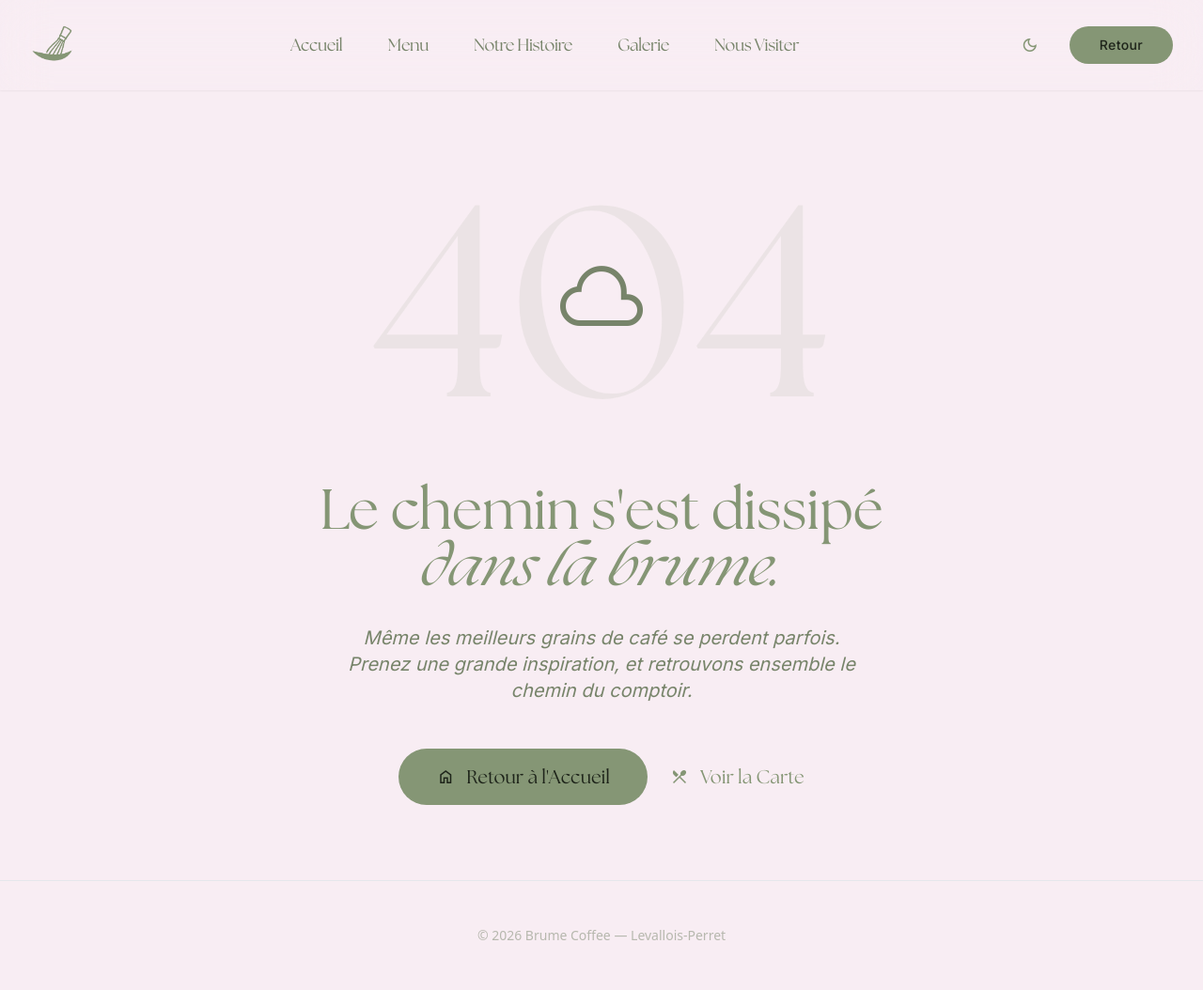
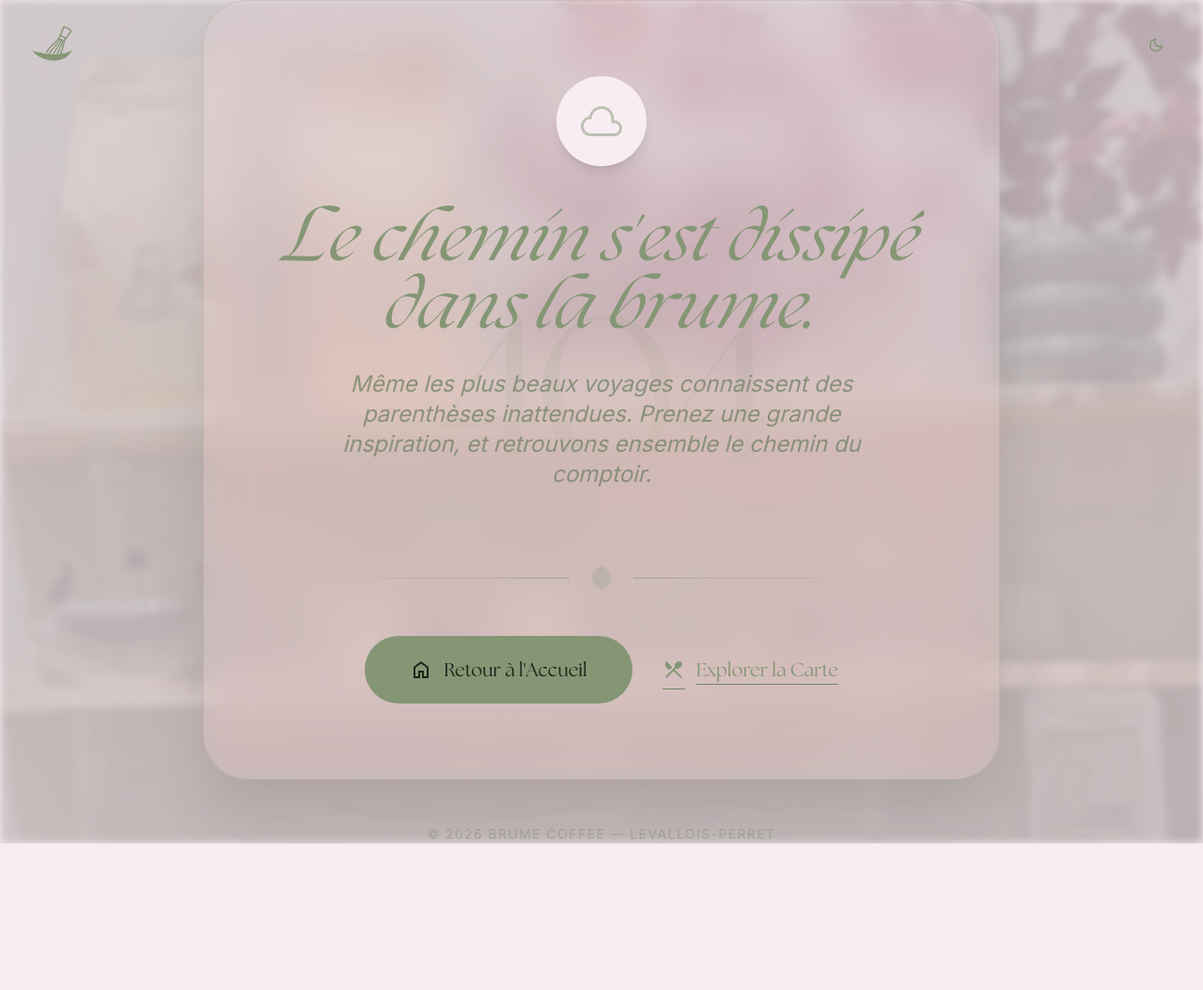
Before and after one commit to issamentacode/brume-coffee, a plain HTML site: page 404.html in a window 1280 px wide. Shown: the whole page at 94% size. After the commit the page ends 898 px from the top, so only its background shows below. Drawn offline with nearby package versions, Linux system fonts and the light colour scheme.

Commit message:
Exquisite 404 page redesign and implementation of RGB design tokens for advanced glassmorphism.

```diff
--- a/404.html
+++ b/404.html
@@ -4,8 +4,8 @@
 <head>
     <meta charset="utf-8" />
     <meta content="width=device-width, initial-scale=1.0" name="viewport" />
-    <meta name="description" content="Oups, la page que vous cherchez a disparu dans la brume. Retournez savourer l'instant présent chez Brume Coffee." />
-    <title>404 - Perdu dans la brume | Brume Coffee</title>
+    <meta name="description" content="Oups, la page que vous cherchez a disparu dans la brume. Retrouvons ensemble le chemin de la douceur chez Brume Coffee." />
+    <title>S'égarer dans la douceur | 404 | Brume Coffee</title>
     <script src="https://cdn.tailwindcss.com?plugins=forms,container-queries"></script>
     <link href="https://fonts.googleapis.com/css2?family=Newsreader:ital,opsz,wght@0,6..72,200..800;1,6..72,200..800&family=Inter:wght@300;400;500;600;700&display=swap" rel="stylesheet" />
     <link href="https://fonts.googleapis.com/css2?family=Material+Symbols+Outlined:wght,FILL@100..700,0..1&display=swap" rel="stylesheet" />
@@ -42,83 +42,146 @@
     </script>
     <link rel="stylesheet" href="assets/css/theme.css" />
     <style>
+        .brume-404-canvas {
+            background-color: var(--bg-primary);
+            position: relative;
+            min-height: 100vh;
+            display: flex;
+            align-items: center;
+            justify-content: center;
+            overflow: hidden;
+        }
+
         .brume-404-bg {
-            background-image: linear-gradient(to bottom, rgba(var(--bg-primary-rgb), 0.8), rgba(var(--bg-primary-rgb), 0.9)), url('assets/brume_photo_5.jpg');
+            position: absolute;
+            inset: 0;
+            background-image: url('assets/brume_photo_5.jpg');
             background-size: cover;
             background-position: center;
+            filter: contrast(0.8) brightness(0.7) blur(4px);
+            opacity: 0.3;
         }
 
-        .floating-emoji {
-            animation: float 6s ease-in-out infinite;
+        html.dark .brume-404-bg {
+            opacity: 0.15;
+            filter: contrast(1.2) brightness(0.4) blur(8px);
         }
 
-        @keyframes float {
-            0%, 100% { transform: translateY(0); }
-            50% { transform: translateY(-20px); }
+        .glass-box {
+            background: rgba(var(--bg-primary-rgb), 0.1);
+            backdrop-filter: blur(24px) saturate(180%);
+            -webkit-backdrop-filter: blur(24px) saturate(180%);
+            border: 1px solid rgba(var(--accent-color-rgb), 0.2);
+            box-shadow: 0 32px 64px rgba(0, 0, 0, 0.1);
+        }
+
+        .floating-fog {
+            position: absolute;
+            width: 150%;
+            height: 150%;
+            background: radial-gradient(circle at 50% 50%, rgba(var(--accent-color-rgb), 0.05), transparent 70%);
+            animation: moveFog 20s ease-in-out infinite alternate;
+            z-index: 1;
+            pointer-events: none;
+        }
+
+        @keyframes moveFog {
+            0% { transform: translate(-10%, -10%) rotate(0deg); }
+            100% { transform: translate(5%, 5%) rotate(5deg); }
+        }
+
+        .ornament-fade {
+            opacity: 0.4;
+            transition: opacity 0.5s ease;
+        }
+
+        .ornament-fade:hover {
+            opacity: 1;
+        }
+
+        .error-code {
+            font-size: 14rem;
+            line-height: 1;
+            background: linear-gradient(to bottom, var(--accent-color), transparent);
+            -webkit-background-clip: text;
+            -webkit-text-fill-color: transparent;
+            opacity: 0.15;
+            letter-spacing: -0.05em;
         }
     </style>
     <script src="assets/js/theme.js"></script>
     <script src="assets/js/api.js"></script>
 </head>
 
-<body class="bg-surface text-on-surface selection:bg-secondary-container">
-    <!-- Navigation (Same as main pages) -->
-    <nav class="fixed top-0 w-full z-50 bg-surface/85 backdrop-blur-xl transition-all duration-300 shadow-sm border-none">
-        <div class="flex justify-between items-center max-w-7xl mx-auto px-6 md:px-8 py-4 md:py-6 relative">
+<body class="selection:bg-primary selection:text-on-primary">
+    <!-- TopNavBar -->
+    <nav class="fixed top-0 w-full z-50 bg-transparent transition-all duration-300">
+        <div class="flex justify-between items-center max-w-7xl mx-auto px-6 md:px-8 py-6">
             <a class="z-50 relative" href="index.html">
                 <img src="assets/logo_sans_fond.png" alt="Brume Coffee" class="h-10 md:h-12 w-auto object-contain">
             </a>
-            <div class="hidden md:flex items-center space-x-12">
-                <a class="text-on-surface hover:text-primary transition-colors duration-300 font-serif text-lg tracking-tight" href="index.html">Accueil</a>
-                <a class="text-on-surface hover:text-primary transition-colors duration-300 font-serif text-lg tracking-tight" href="menu.html">Menu</a>
-                <a class="text-on-surface hover:text-primary transition-colors duration-300 font-serif text-lg tracking-tight" href="histoire.html">Notre Histoire</a>
-                <a class="text-on-surface hover:text-primary transition-colors duration-300 font-serif text-lg tracking-tight" href="galerie.html">Galerie</a>
-                <a class="text-on-surface hover:text-primary transition-colors duration-300 font-serif text-lg tracking-tight" href="visiter.html">Nous Visiter</a>
-            </div>
-            <div class="flex items-center gap-4 z-50 relative">
-                <button id="theme-toggle" class="p-2 rounded-full hover:bg-surface-low transition-colors text-primary flex items-center justify-center mr-2">
+            <div class="flex items-center gap-4 z-50">
+                <button id="theme-toggle" class="p-2 rounded-full hover:bg-surface-container-low transition-colors text-primary flex items-center justify-center">
                     <span class="material-symbols-outlined text-xl">dark_mode</span>
                 </button>
-                <a href="index.html" class="bg-primary text-on-primary px-5 md:px-8 py-2 md:py-2.5 rounded-full font-body text-sm font-medium tracking-wide hover:opacity-90 transition-opacity">
-                    Retour
-                </a>
             </div>
         </div>
     </nav>
 
-    <main class="min-h-screen flex items-center justify-center px-8 pt-24">
-        <div class="max-w-4xl w-full text-center py-20">
-            <div class="mb-12 relative inline-block">
-                <h1 class="font-headline text-[12rem] md:text-[18rem] text-primary opacity-10 leading-none select-none">404</h1>
-                <div class="absolute inset-0 flex items-center justify-center">
-                    <span class="material-symbols-outlined text-8xl text-secondary floating-emoji">cloud</span>
+    <div class="brume-404-canvas">
+        <div class="brume-404-bg"></div>
+        <div class="floating-fog"></div>
+
+        <main class="relative z-10 w-full max-w-4xl px-6">
+            <div class="glass-box rounded-[3rem] p-12 md:p-20 text-center relative overflow-hidden">
+
+                <!-- Background Big Number -->
+                <div class="absolute inset-0 flex items-center justify-center -z-10 select-none pointer-events-none">
+                    <span class="font-headline error-code">404</span>
+                </div>
+
+                <!-- Floating Ornament -->
+                <div class="mb-10 flex justify-center">
+                    <div class="w-24 h-24 bg-surface rounded-full flex items-center justify-center shadow-lg transform hover:rotate-12 transition-transform duration-500">
+                        <span class="material-symbols-outlined text-5xl text-primary animate-pulse">cloud</span>
                     </div>
                 </div>
 
-            <h2 class="font-headline text-4xl md:text-6xl text-primary mb-8 leading-tight">Le chemin s'est dissipé <br/><span class="italic">dans la brume.</span></h2>
+                <h1 class="font-headline text-5xl md:text-7xl text-primary italic leading-tight mb-8">
+                    Le chemin s'est dissipé <br/><span class="font-serif">dans la brume.</span>
+                </h1>
 
-            <p class="font-body text-lg md:text-xl text-on-surface-variant max-w-xl mx-auto mb-12 italic leading-relaxed">
-                Même les meilleurs grains de café se perdent parfois. Prenez une grande inspiration, et retrouvons ensemble le chemin du comptoir.
+                <p class="font-body text-xl md:text-2xl text-on-surface-variant max-w-xl mx-auto mb-16 italic opacity-80 leading-relaxed">
+                    Même les plus beaux voyages connaissent des parenthèses inattendues. Prenez une grande inspiration, et retrouvons ensemble le chemin du comptoir.
                 </p>
 
-            <div class="flex flex-col md:flex-row items-center justify-center gap-6">
-                <a href="index.html" class="bg-primary text-on-primary px-10 py-4 rounded-full font-serif text-xl hover:opacity-90 transition-all flex items-center gap-3">
-                    <span class="material-symbols-outlined text-xl">home</span>
+                <div class="brume-charm-divider mb-12" aria-hidden="true">
+                    <svg viewBox="0 0 24 24" fill="none" xmlns="http://www.w3.org/2000/svg" class="w-8 h-8 opacity-40">
+                        <path d="M12 22C12 22 20 18 20 12C20 6 12 2 12 2C12 2 4 6 4 12C4 18 12 22 12 22Z" stroke="currentColor" stroke-width="1.5" stroke-linecap="round" stroke-linejoin="round"/>
+                        <path d="M12 2V22" stroke="currentColor" stroke-width="1.5" stroke-linecap="round" stroke-linejoin="round"/>
+                    </svg>
+                </div>
+
+                <div class="flex flex-col md:flex-row items-center justify-center gap-8">
+                    <a href="index.html" class="group relative bg-primary text-on-primary px-12 py-5 rounded-full font-headline text-xl hover:shadow-2xl hover:shadow-primary/20 transition-all overflow-hidden">
+                        <span class="relative z-10 flex items-center gap-3">
+                            <span class="material-symbols-outlined text-2xl group-hover:-translate-x-1 transition-transform">home</span>
                             Retour à l'Accueil
+                        </span>
+                        <div class="absolute inset-0 bg-white/10 translate-y-full group-hover:translate-y-0 transition-transform duration-300"></div>
                     </a>
-                <a href="menu.html" class="text-primary font-serif text-xl hover:underline decoration-secondary underline-offset-8 transition-all flex items-center gap-3">
-                    <span class="material-symbols-outlined text-xl">restaurant_menu</span>
-                    Voir la Carte
+
+                    <a href="menu.html" class="font-headline text-xl text-primary hover:text-secondary transition-colors underline decoration-secondary underline-offset-8 decoration-1 flex items-center gap-3">
+                        <span class="material-symbols-outlined text-2xl">restaurant_menu</span>
+                        Explorer la Carte
                     </a>
                 </div>
             </div>
+
+            <p class="mt-12 text-center text-on-surface-variant opacity-40 font-body text-sm tracking-widest uppercase">
+                &copy; 2026 Brume Coffee — Levallois-Perret
+            </p>
         </main>
-
-    <!-- Simple Footer for Error Page -->
-    <footer class="py-12 px-8 border-t border-surface-low border-opacity-10">
-        <div class="max-w-7xl mx-auto text-center">
-            <p class="text-sm text-on-surface-variant opacity-50">&copy; 2026 Brume Coffee — Levallois-Perret</p>
     </div>
-    </footer>
 </body>
 </html>
--- a/assets/css/theme.css
+++ b/assets/css/theme.css
@@ -23,8 +23,11 @@
 :root {
     /* Mode Jour (Matinée Matcha) - Par défaut */
     --bg-primary: #F8EDF3;
+    --bg-primary-rgb: 248, 237, 243;
     --text-main: #77846A;
+    --text-main-rgb: 119, 132, 106;
     --accent-color: #859675;
+    --accent-color-rgb: 133, 150, 117;
     --surface-low: #FFF5FA;
     --inverse-color: #1E241A;
 }
@@ -32,8 +35,11 @@
 html.dark {
     /* Mode Nuit (Torréfaction Nocturne) */
     --bg-primary: #1E241A;
+    --bg-primary-rgb: 30, 36, 26;
     --text-main: #F8EDF3;
+    --text-main-rgb: 248, 237, 243;
     --accent-color: #859675;
+    --accent-color-rgb: 133, 150, 117;
     --surface-low: #2A3224;
     --inverse-color: #F8EDF3;
 }
```
Lines whose indentation alone changed are shown as unchanged.
